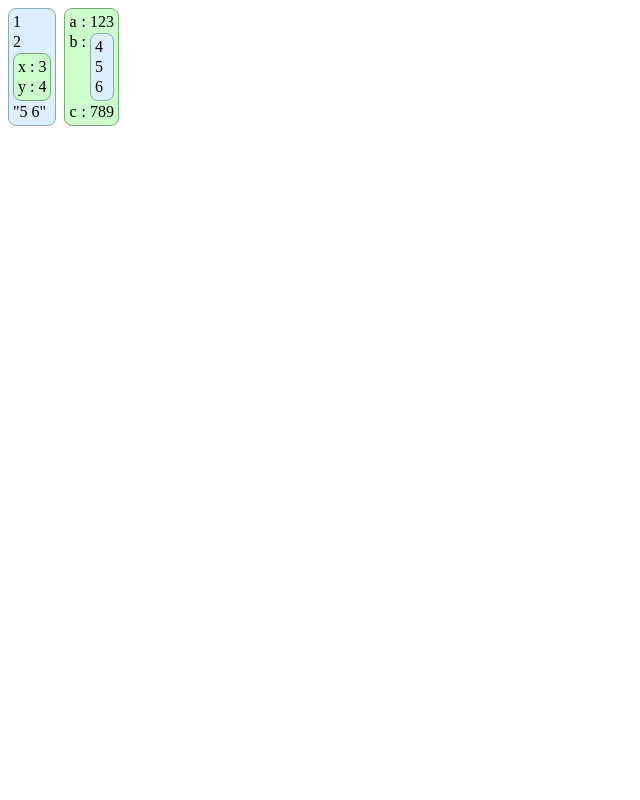
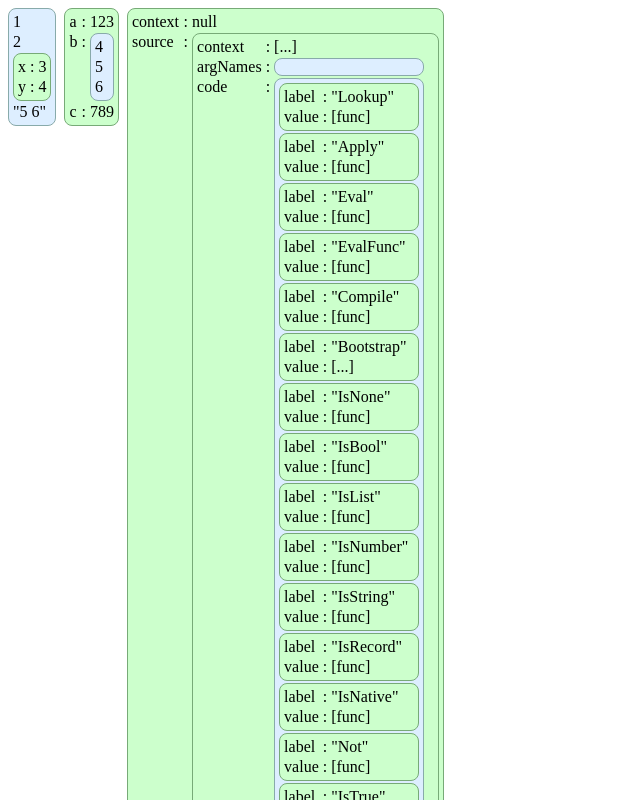
Before and after one commit to d-cook/react-code, a React (Create React App) app: page / in a window 1280 px wide. Shown: the top 800 px of the page, without its empty margins (0-640 px from the left). Built offline with nearby package versions, Linux system fonts and the light colour scheme.

Commit message:
Add runtime to view & prevent cycles

```diff
--- a/src/App.tsx
+++ b/src/App.tsx
@@ -1,5 +1,14 @@
 import * as React from "react";
 import JsonView from "./JsonView";
+import { RootContext } from "./Runtime/Runtime";
+
+function _str(val: any): string {
+  try {
+    return JSON.stringify(val);
+  } catch {
+    return String(val);
+  }
+}
 
 export default function App() {
   return (
@@ -15,11 +24,15 @@ export default function App() {
     >
       <JsonView
         value={[1, 2, { x: 3, y: 4 }, "5 6"]}
-        onValueClicked={(...args) => alert(JSON.stringify(args))}
+        onValueClicked={(...args) => alert(_str(args))}
       />
       <JsonView
         value={{ a: 123, b: [4, 5, 6], c: 789 }}
-        onValueClicked={(...args) => alert(JSON.stringify(args))}
+        onValueClicked={(...args) => alert(_str(args))}
+      />
+      <JsonView
+        value={RootContext}
+        onValueClicked={(...args) => alert(_str(args))}
       />
     </div>
   );
--- a/src/JsonView.tsx
+++ b/src/JsonView.tsx
@@ -20,7 +20,7 @@ const listStyles = {
   backgroundColor: "#def",
   borderRadius: "8px",
   padding: "4px",
-  alignItems: "start",
+  alignItems: "stretch",
   justifyItems: "stretch"
 };
 
@@ -33,7 +33,7 @@ const recordStyles = {
   backgroundColor: "#cfc",
   borderRadius: "8px",
   padding: "4px",
-  alignItems: "start",
+  alignItems: "stretch",
   justifyItems: "stretch"
 };
 
@@ -41,10 +41,17 @@ export default function JsonView({
   value,
   onValueClicked
 }: Inputs): ReactElement {
-  const MakeView = (value: any, path: Key[], escape = true): ReactElement => {
+  const MakeView = (
+    value: any,
+    path: Key[],
+    vals: any[],
+    escape = true
+  ): ReactElement => {
     const type =
       value === null
         ? "null"
+        : vals.includes(value)
+        ? "repeat"
         : Array.isArray(value)
         ? "list"
         : typeof value === "object"
@@ -65,19 +72,25 @@ export default function JsonView({
         style={styles}
       >
         {type === "list"
-          ? (value as any[]).map((v, i) => MakeView(v, path.concat(i)))
+          ? (value as any[]).map((v, i) =>
+              MakeView(v, path.concat(i), vals.concat([value]))
+            )
           : type === "record"
           ? Object.entries(value).map(([k, v]) => (
               <>
-                {MakeView(k, path.concat("k" + k), false)} :
-                {MakeView(v, path.concat("v" + k))}
+                {MakeView(k, path.concat("k" + k), vals, false)} :
+                {MakeView(v, path.concat("v" + k), vals.concat(value))}
               </>
             ))
+          : type === "function"
+          ? "[func]"
+          : type === "repeat"
+          ? "[...]"
           : escape
           ? JSON.stringify(value)
           : value}
       </div>
     );
   };
-  return MakeView(value, []);
+  return MakeView(value, [], []);
 }
```
